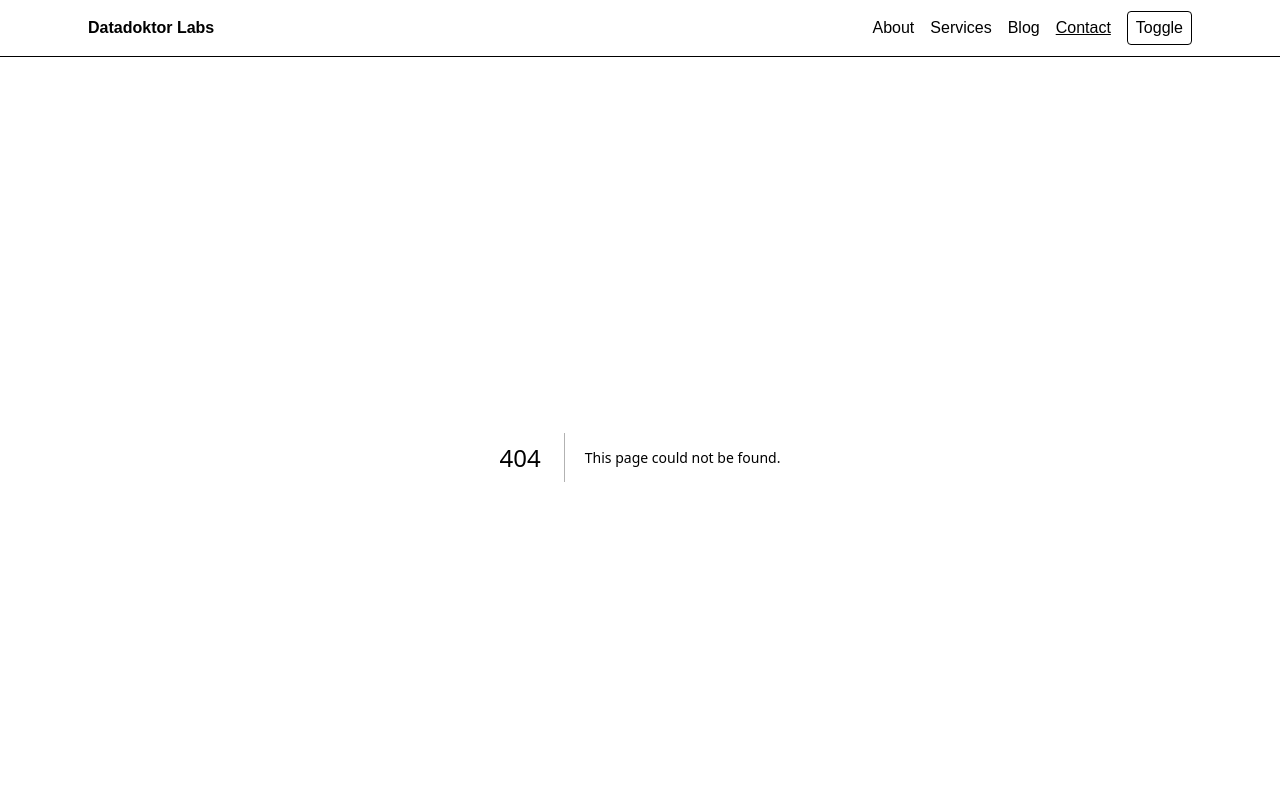
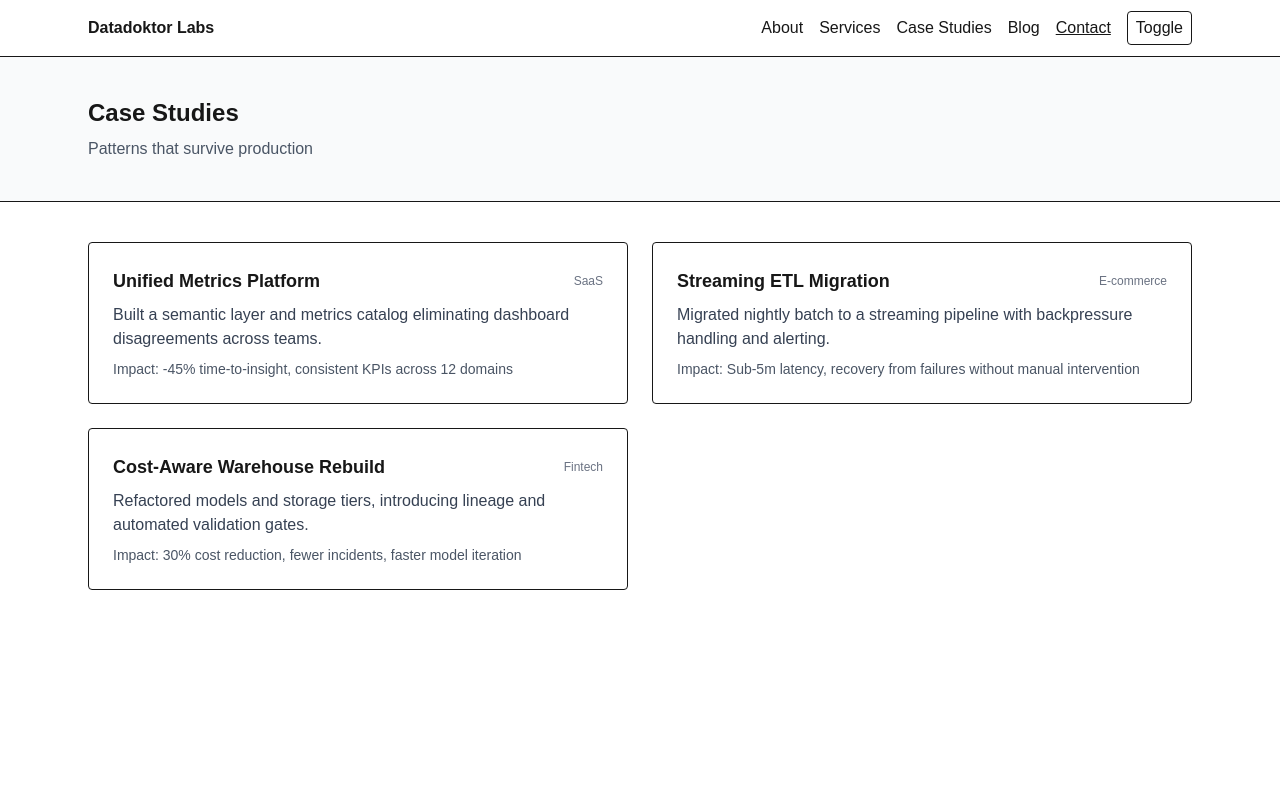
Before and after one commit to thedatadoktor/datadoktorlabs, a Next.js app: page /case-studies in a window 1280 px wide. Before the commit this address had no page. Shown: the top 800 px of the page. Built offline with nearby package versions, Linux system fonts and the light colour scheme.

Commit message:
Add Case Studies page and nav link

```diff
--- /dev/null
+++ b/src/app/case-studies/page.tsx
@@ -0,0 +1,47 @@
+import PageHeader from "@/components/PageHeader";
+
+export const metadata = {
+  title: "Case Studies – Datadoktor Labs",
+  description: "Selected engagements showcasing reliable, scalable data systems.",
+};
+
+const cases = [
+  {
+    title: "Unified Metrics Platform",
+    sector: "SaaS",
+    summary: "Built a semantic layer and metrics catalog eliminating dashboard disagreements across teams.",
+    impact: "-45% time-to-insight, consistent KPIs across 12 domains",
+  },
+  {
+    title: "Streaming ETL Migration",
+    sector: "E-commerce",
+    summary: "Migrated nightly batch to a streaming pipeline with backpressure handling and alerting.",
+    impact: "Sub-5m latency, recovery from failures without manual intervention",
+  },
+  {
+    title: "Cost-Aware Warehouse Rebuild",
+    sector: "Fintech",
+    summary: "Refactored models and storage tiers, introducing lineage and automated validation gates.",
+    impact: "30% cost reduction, fewer incidents, faster model iteration",
+  },
+];
+
+export default function CaseStudies() {
+  return (
+    <>
+      <PageHeader title="Case Studies" subtitle="Patterns that survive production" />
+      <div className="max-w-6xl mx-auto px-6 py-10 grid gap-6 sm:grid-cols-2">
+        {cases.map((c) => (
+          <article key={c.title} className="border rounded p-6 bg-white dark:bg-gray-950">
+            <div className="flex items-center justify-between">
+              <h3 className="text-lg font-semibold">{c.title}</h3>
+              <span className="text-xs text-gray-500">{c.sector}</span>
+            </div>
+            <p className="mt-2 text-gray-700 dark:text-gray-300">{c.summary}</p>
+            <p className="mt-2 text-sm text-gray-600 dark:text-gray-400">Impact: {c.impact}</p>
+          </article>
+        ))}
+      </div>
+    </>
+  );
+}
--- a/src/components/Navbar.tsx
+++ b/src/components/Navbar.tsx
@@ -9,6 +9,7 @@ export default function Navbar() {
         <nav className="flex items-center gap-4">
           <Link href="/about">About</Link>
           <Link href="/services">Services</Link>
+          <Link href="/case-studies">Case Studies</Link>
           <Link href="/blog">Blog</Link>
           <Link href="/contact" className="underline">Contact</Link>
           <ThemeToggle />
```
